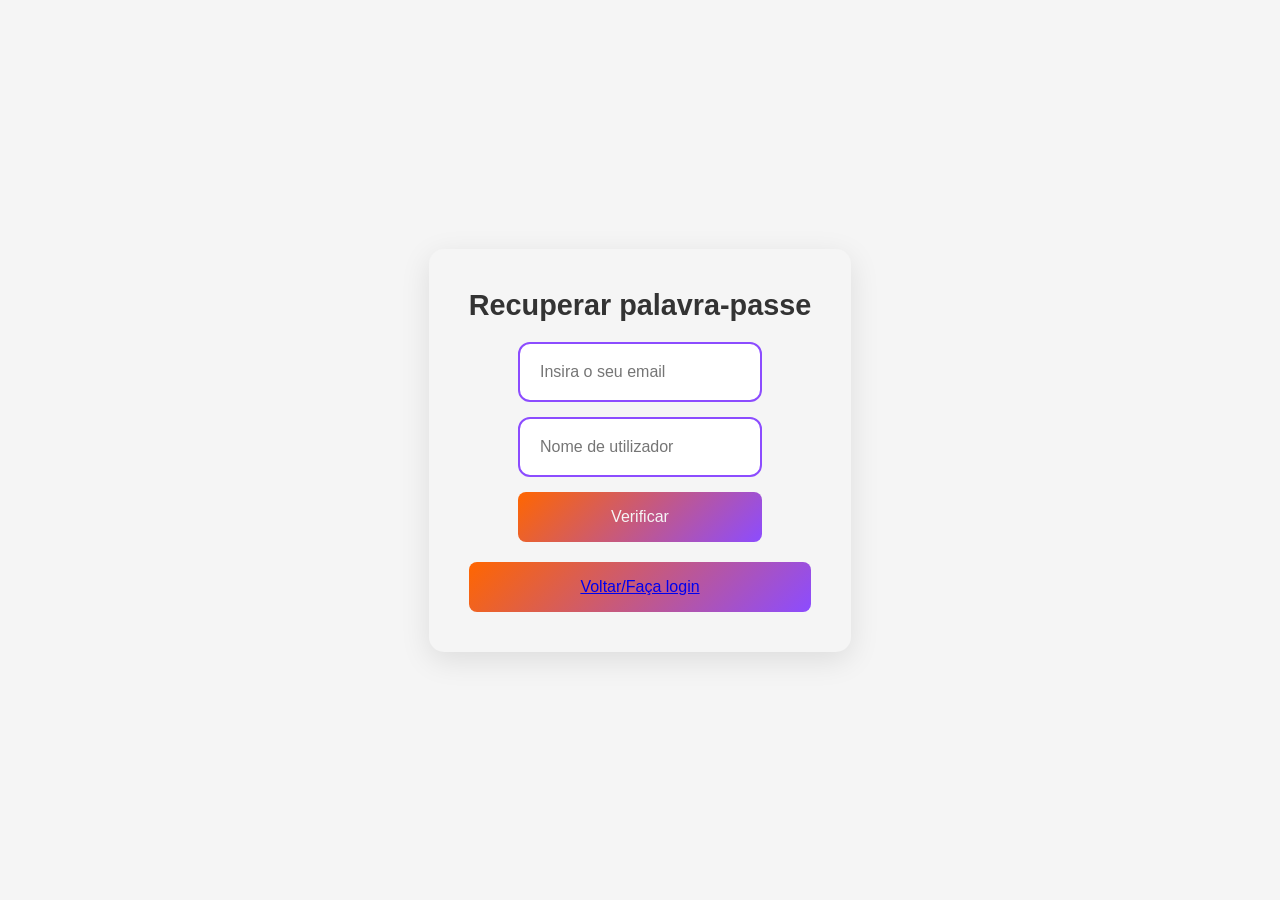
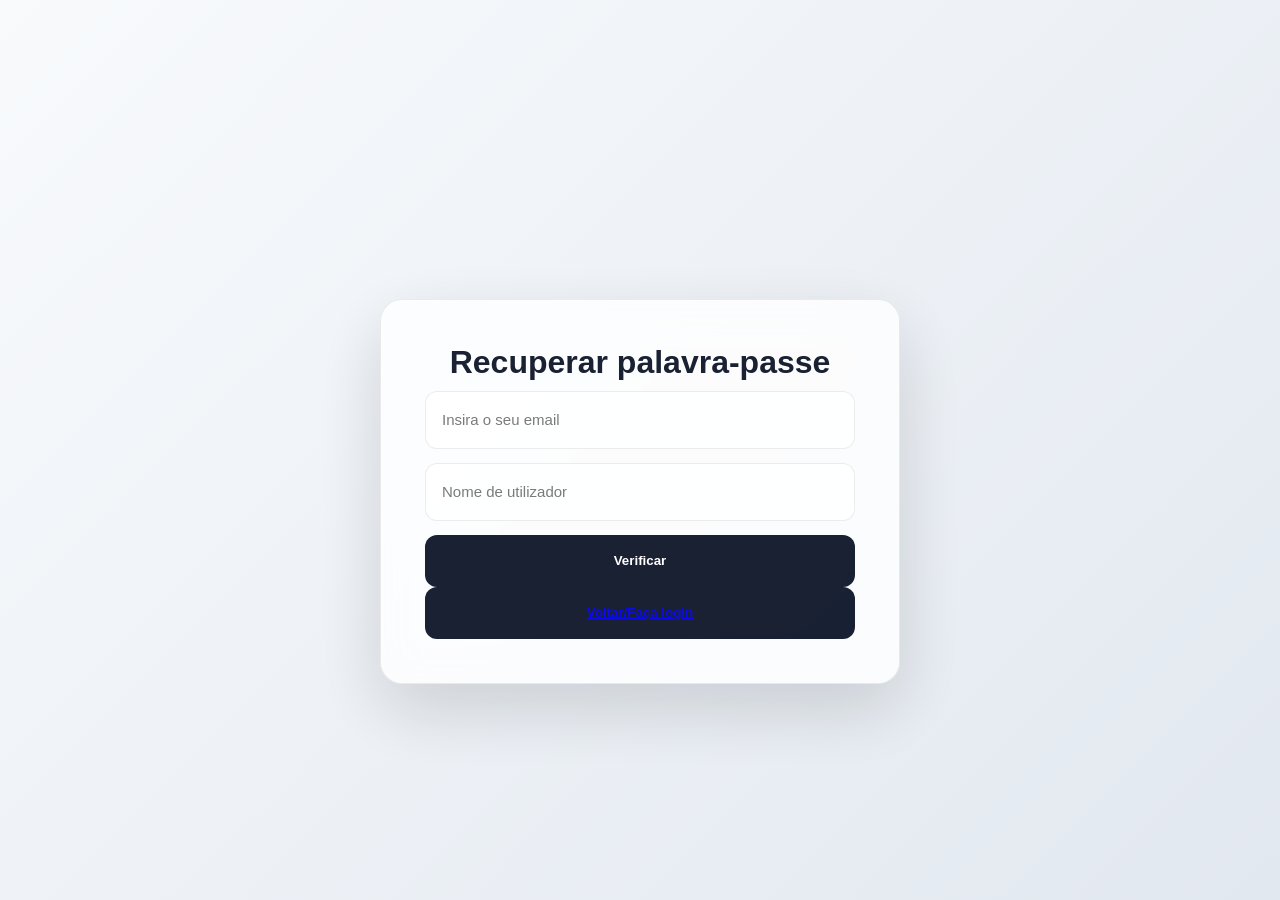

novo estilo para o site, nova logina, basicamente tudo refeito

--- a/recuperarSenha/rSenha.css
+++ b/recuperarSenha/rSenha.css
@@ -1,167 +1,169 @@
 :root {
-  --cor-laranja: #ff6600;
-  --cor-roxo: #8c4cff;
-  --cor-cinza-escuro: #333333;
-  --cor-branco: #f5f5f5;
-  --cor-vermelho: #ff3b30;
+  --fundo: linear-gradient(135deg, #f8fafc, #e2e8f0);
+  --card: rgba(255, 255, 255, 0.84);
+  --navbar: rgba(255, 255, 255, 0.72);
+  --texto: #0f172a;
+  --texto-suave: #64748b;
+  --borda: rgba(0, 0, 0, 0.08);
+  --botao: #0f172a;
+  --botao-hover: #1e293b;
+  --erro: rgba(255, 59, 48, 0.94);
 }
 
-/* Reset e corpo */
 * {
   margin: 0;
   padding: 0;
   box-sizing: border-box;
-  font-family: "Poppins", Arial, sans-serif;
+  font-family: -apple-system, BlinkMacSystemFont, "Inter", "Segoe UI", Roboto, sans-serif;
 }
 
 body {
-  background-color: var(--cor-branco);
-  color: var(--cor-cinza-escuro);
+  min-height: 100vh;
+  background: var(--fundo);
+  color: var(--texto);
+}
+
+.container {
   min-height: 100vh;
   display: flex;
-  justify-content: center;
   align-items: center;
-  position: relative;
+  justify-content: center;
+  padding: 120px 20px 40px;
 }
-
 
 .main {
-  background-color: var(--cor-branco);
-  display: flex;
-  flex-direction: column;
-  align-items: center;
-  gap: 20px; 
-  padding: 40px;
-  border-radius: 15px;
-  box-shadow: 0 8px 30px rgba(0, 0, 0, 0.1);
-  max-width: 500px;
-  width: 100%;
-  transition: transform 0.3s, box-shadow 0.3s;
+  width: min(100%, 520px);
+  padding: 44px;
+  background: var(--card);
+  backdrop-filter: blur(20px);
+  -webkit-backdrop-filter: blur(20px);
+  border: 1px solid var(--borda);
+  border-radius: 22px;
+  box-shadow: 0 25px 70px rgba(0, 0, 0, 0.15);
+  animation: fadeUp 0.6s ease;
 }
 
-.main:hover {
-  transform: translateY(-4px);
-  box-shadow: 0 12px 35px rgba(0, 0, 0, 0.15);
+@keyframes fadeUp {
+  from {
+    opacity: 0;
+    transform: translateY(24px);
+  }
+  to {
+    opacity: 1;
+    transform: translateY(0);
+  }
 }
 
 h1 {
-  font-size: 1.8rem;
+  margin-bottom: 10px;
+  font-size: clamp(1.6rem, 4vw, 2rem);
   text-align: center;
 }
 
-/* Formulário */
-.recuperarSenhaBox form {
+.texto-ajuda {
+  margin: 0 auto 24px;
+  max-width: 420px;
+  color: var(--texto-suave);
+  font-size: 0.95rem;
+  line-height: 1.6;
+  text-align: center;
+}
+
+.recuperarSenhaBox form,
+.campoSenha {
   display: flex;
   flex-direction: column;
-  gap: 15px; 
+  gap: 14px;
   width: 100%;
 }
 
 .input {
   width: 100%;
-  height: 60px;
+  height: 58px;
   border-radius: 12px;
-  border: 2px solid var(--cor-roxo);
-  padding: 0 20px;
-  font-size: 16px;
-  transition: all 0.3s ease;
+  border: 1px solid var(--borda);
+  background: rgba(255, 255, 255, 0.9);
+  padding: 0 16px;
+  font-size: 15px;
+  color: var(--texto);
+  transition: 0.2s ease;
 }
 
 .input:focus {
-  border-color: var(--cor-laranja);
+  border-color: rgba(0, 0, 0, 0.2);
+  box-shadow: 0 0 0 3px rgba(0, 0, 0, 0.05);
   outline: none;
-  box-shadow: 0 0 8px rgba(255, 102, 0, 0.5);
 }
 
-/* Botões */
 .BTN {
   width: 100%;
-  padding: 16px;
-  background: linear-gradient(135deg, var(--cor-laranja), var(--cor-roxo));
-  color: var(--cor-branco);
+  min-height: 52px;
   border: none;
-  border-radius: 8px;
-  font-size: 16px;
+  border-radius: 12px;
+  background: var(--botao);
+  color: white;
+  font-weight: 700;
   cursor: pointer;
-  transition: all 0.3s ease;
+  transition: 0.2s ease;
 }
 
 .BTN:hover {
-  transform: scale(1.03);
-  box-shadow: 0 6px 20px rgba(0, 0, 0, 0.25);
+  background: var(--botao-hover);
+  transform: translateY(-1px);
 }
 
-/* Botão voltar*/
 .BTN_voltar {
   position: fixed;
-  top: 20px;
-  left: 20px;
-  display: flex;
-  align-items: center;
-  justify-content: center;
+  top: 22px;
+  left: 22px;
+  display: grid;
+  place-items: center;
   width: 48px;
   height: 48px;
-  border-radius: 50%;
-  background: var(--cor-laranja);
-  color: white;
+  border-radius: 14px;
+  background: var(--navbar);
+  backdrop-filter: blur(14px);
+  border: 1px solid var(--borda);
+  color: var(--texto);
   text-decoration: none;
   font-size: 24px;
-  cursor: pointer;
-  transition: all 0.3s ease;
-  z-index: 1000;
+  box-shadow: 0 10px 30px rgba(0, 0, 0, 0.1);
+  transition: 0.2s ease;
 }
 
 .BTN_voltar:hover {
-  background: var(--cor-roxo);
-  transform: scale(1.1);
+  transform: translateY(-1px);
+  background: white;
 }
 
-/* Alerta */
 .alerta {
   position: fixed;
   top: 20px;
   left: 50%;
-  transform: translateX(-50%);
-  background-color: var(--cor-vermelho);
-  color: white;
-  padding: 16px 22px;
-  border-radius: 10px;
-  box-shadow: 0 5px 20px rgba(0, 0, 0, 0.3);
-  min-width: 260px;
-  max-width: 90vw;
-  text-align: center;
-  opacity: 0;
-  pointer-events: none;
-  transition: opacity 0.4s, transform 0.4s;
   z-index: 2000;
-  font-weight: 500;
+  max-width: 90vw;
+  padding: 14px 20px;
+  border-radius: 12px;
+  background: var(--erro);
+  color: white;
+  box-shadow: 0 5px 20px rgba(0, 0, 0, 0.2);
+  opacity: 0;
+  transform: translateX(-50%);
+  transition: 0.3s ease;
 }
 
 .alerta.mostrar {
   opacity: 1;
   transform: translateX(-50%) translateY(10px);
-  pointer-events: auto;
 }
 
-.alerta .fechar {
-  position: absolute;
-  right: 10px;
-  top: 6px;
-  background: none;
-  border: none;
-  color: #fff;
-  font-size: 1.2em;
-  cursor: pointer;
-}
-
-/* Responsividade */
-@media (max-width: 500px) {
-  .main {
-    padding: 25px 20px;
-    max-width: 95vw;
+@media (max-width: 520px) {
+  .container {
+    align-items: flex-start;
+    padding-top: 96px;
   }
 
-  h1 {
-    font-size: 1.5rem;
+  .main {
+    padding: 30px 20px;
   }
 }
